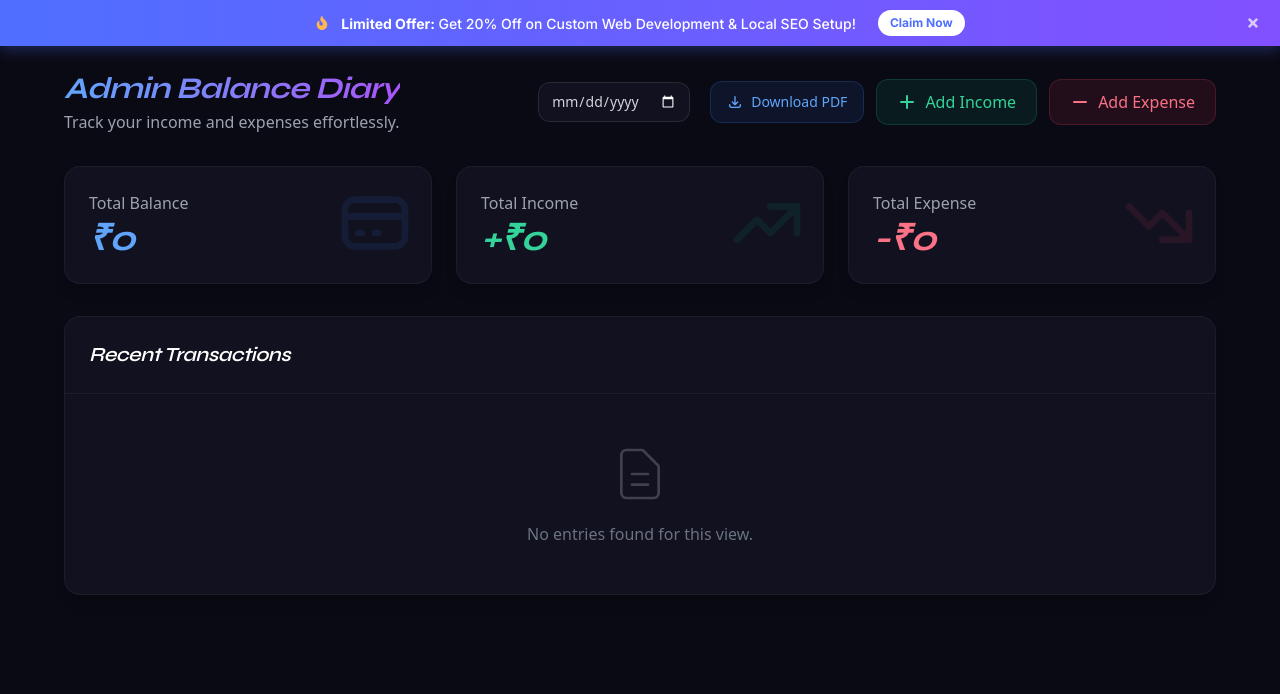
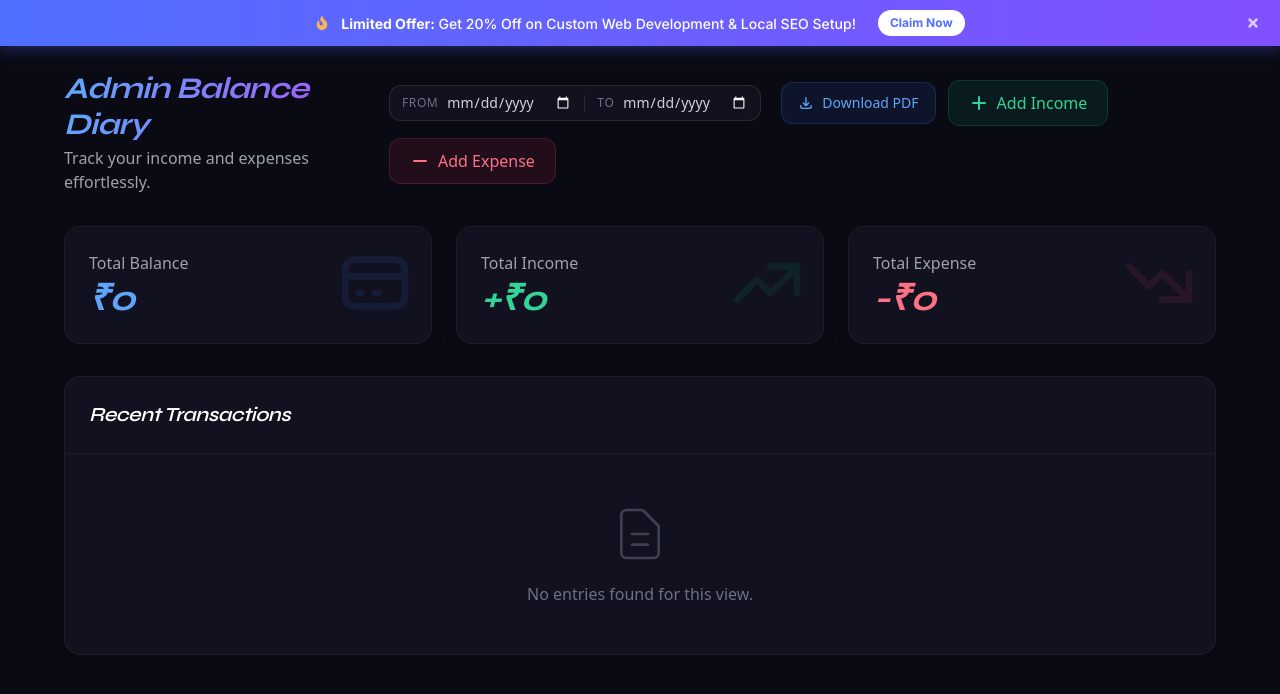
Before and after one commit to webxcrafting07/webxcrafting, a Next.js app: page /admin/diary in a window 1280 px wide. Shown: the top 694 px of the page. Built offline with nearby package versions, Linux system fonts and the light colour scheme.

Commit message:
Add from and to date range filter for PDF downloads and display

```diff
--- a/app/admin/diary/page.tsx
+++ b/app/admin/diary/page.tsx
@@ -28,7 +28,8 @@ export default function AdminDiaryPage() {
   const [date, setDate] = useState(new Date().toISOString().split('T')[0]);
   const [sourceOrPerson, setSourceOrPerson] = useState('');
   const [description, setDescription] = useState('');
-  const [filterDate, setFilterDate] = useState('');
+  const [fromDate, setFromDate] = useState('');
+  const [toDate, setToDate] = useState('');
 
   const downloadPDF = (data: Entry[], filename = 'diary-report.pdf') => {
     if (data.length === 0) {
@@ -141,7 +142,12 @@ export default function AdminDiaryPage() {
     setIsModalOpen(false);
   };
 
-  const displayedEntries = filterDate ? entries.filter(e => e.date === filterDate) : entries;
+  const displayedEntries = entries.filter(e => {
+    let show = true;
+    if (fromDate && e.date < fromDate) show = false;
+    if (toDate && e.date > toDate) show = false;
+    return show;
+  });
 
   // Calculations
   const totalIncome = displayedEntries.filter(e => e.type === 'income').reduce((acc, curr) => acc + curr.amount, 0);
@@ -163,19 +169,36 @@ export default function AdminDiaryPage() {
             <p className="text-gray-400 mt-1">Track your income and expenses effortlessly.</p>
           </div>
           <div className="flex gap-3 flex-wrap items-center">
-            <div className="flex items-center gap-2 mr-2">
+            <div className="flex items-center gap-2 mr-2 bg-[#11111f] border border-white/10 rounded-xl px-3 py-1.5">
+              <span className="text-xs text-gray-500 font-medium uppercase tracking-wider">From</span>
               <input
                 type="date"
-                value={filterDate}
-                onChange={(e) => setFilterDate(e.target.value)}
-                className="bg-[#11111f] border border-white/10 rounded-xl px-3 py-2 text-sm text-gray-300 focus:outline-none focus:border-blue-500/50 [color-scheme:dark]"
+                value={fromDate}
+                onChange={(e) => setFromDate(e.target.value)}
+                className="bg-transparent text-sm text-gray-300 focus:outline-none [color-scheme:dark]"
               />
-              {filterDate && (
-                <button onClick={() => setFilterDate('')} className="text-gray-400 hover:text-white text-sm">Clear</button>
+              <div className="w-px h-4 bg-white/10 mx-1"></div>
+              <span className="text-xs text-gray-500 font-medium uppercase tracking-wider">To</span>
+              <input
+                type="date"
+                value={toDate}
+                onChange={(e) => setToDate(e.target.value)}
+                className="bg-transparent text-sm text-gray-300 focus:outline-none [color-scheme:dark]"
+              />
+              {(fromDate || toDate) && (
+                <button onClick={() => { setFromDate(''); setToDate(''); }} className="ml-2 text-gray-400 hover:text-rose-400 text-sm">
+                  <svg xmlns="http://www.w3.org/2000/svg" className="h-4 w-4" fill="none" viewBox="0 0 24 24" stroke="currentColor"><path strokeLinecap="round" strokeLinejoin="round" strokeWidth={2} d="M6 18L18 6M6 6l12 12" /></svg>
+                </button>
               )}
             </div>
             <button
-              onClick={() => downloadPDF(displayedEntries, filterDate ? `diary-${filterDate}.pdf` : 'diary-report.pdf')}
+              onClick={() => {
+                let fname = 'diary-report.pdf';
+                if (fromDate && toDate) fname = `diary-${fromDate}-to-${toDate}.pdf`;
+                else if (fromDate) fname = `diary-from-${fromDate}.pdf`;
+                else if (toDate) fname = `diary-upto-${toDate}.pdf`;
+                downloadPDF(displayedEntries, fname);
+              }}
               className="flex items-center gap-2 bg-blue-500/10 text-blue-400 border border-blue-500/20 px-4 py-2.5 rounded-xl hover:bg-blue-500/20 transition-all font-medium text-sm"
             >
               <svg xmlns="http://www.w3.org/2000/svg" className="h-4 w-4" fill="none" viewBox="0 0 24 24" stroke="currentColor">
```
